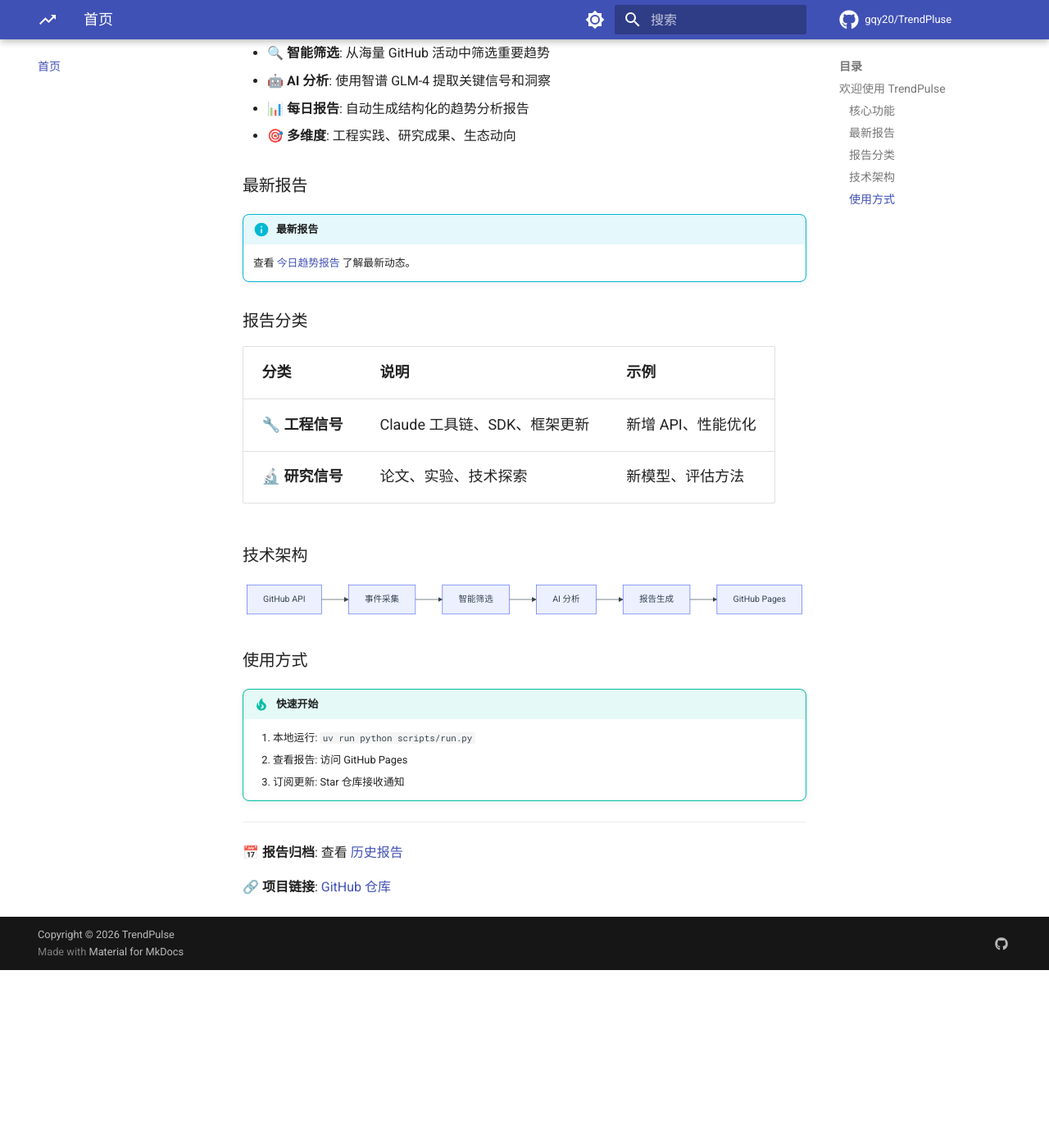
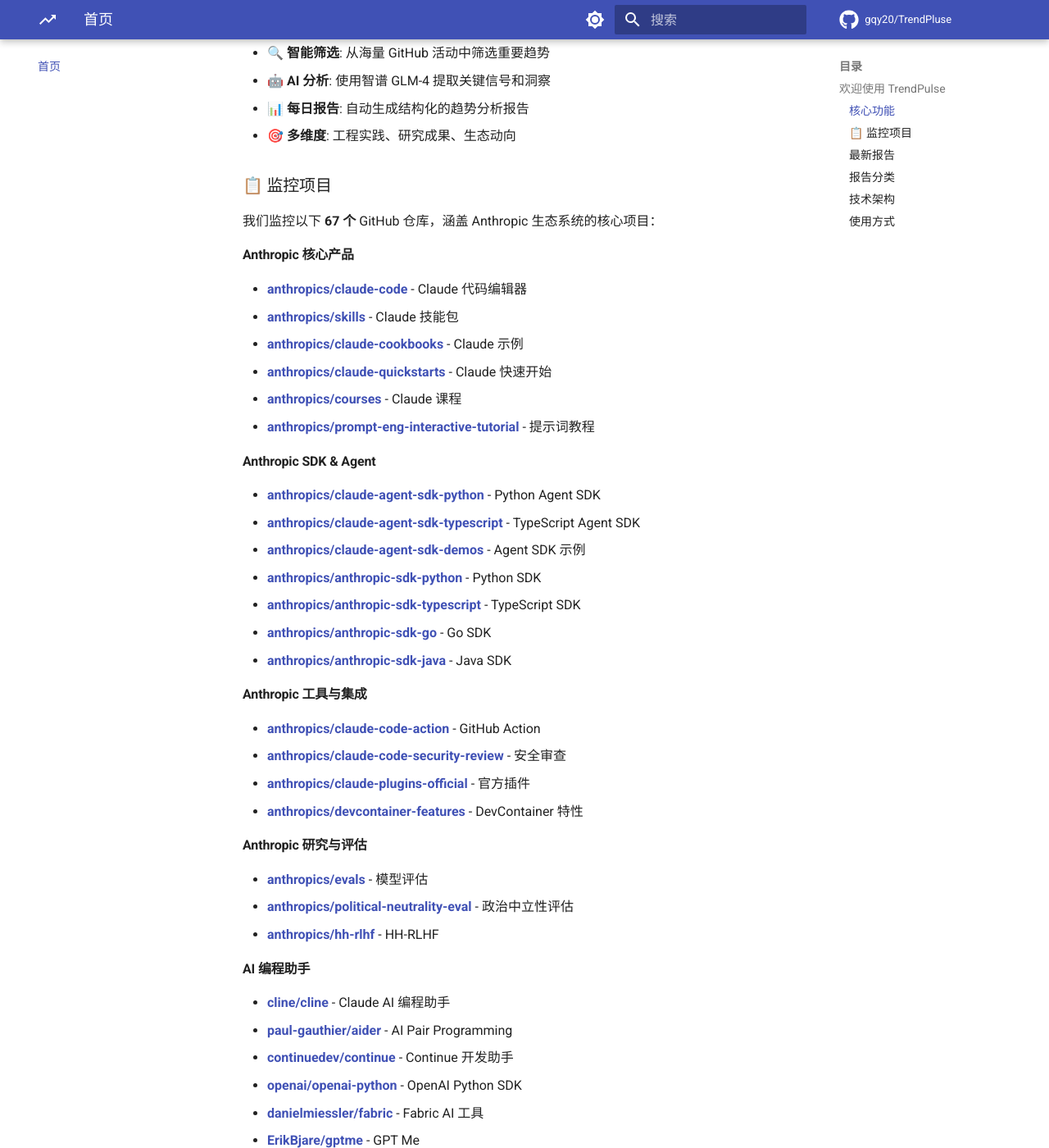
Before and after one commit to gqy20/TrendPluse, an MkDocs documentation site: the page built from docs/index.md, in a window 1280 px wide and 1400 px high, scrolled down 423 px. Shown: the whole window at 82% size. Built offline with MkDocs 1.6.1 and Material for MkDocs 9.7.7, drawn with Linux system fonts in a browser that asks for light colours; nearby versions of some CDN libraries; library files that are not in the unit come from our copies; comment, search, counter and statistics services are not loaded; before the commit the page ends 1606 px from its top, so only the background shows below that; some of the changed text lies outside the part shown.

Commit message:
docs: 在首页添加监控仓库列表展示
- 添加 📋 监控项目部分
- 按类别展示 67 个监控的 GitHub 仓库
- 包含 Anthropic 核心产品、SDK、工具、研究等分类
- 每个仓库带有可点击的 GitHub 链接

🤖 Generated with [Claude Code](https://claude.com/claude-code)

Co-Authored-By: Claude <noreply@anthropic.com>

```diff
--- a/docs/index.md
+++ b/docs/index.md
@@ -14,6 +14,64 @@ TrendPulse 是一个智能的 GitHub 趋势分析工具，专注于追踪 **Anth
 - 🤖 **AI 分析**: 使用智谱 GLM-4 提取关键信号和洞察
 - 📊 **每日报告**: 自动生成结构化的趋势分析报告
 - 🎯 **多维度**: 工程实践、研究成果、生态动向
+
+### 📋 监控项目
+
+我们监控以下 **67 个** GitHub 仓库，涵盖 Anthropic 生态系统的核心项目：
+
+#### Anthropic 核心产品
+
+- **[anthropics/claude-code](https://github.com/anthropics/claude-code)** - Claude 代码编辑器
+- **[anthropics/skills](https://github.com/anthropics/skills)** - Claude 技能包
+- **[anthropics/claude-cookbooks](https://github.com/anthropics/claude-cookbooks)** - Claude 示例
+- **[anthropics/claude-quickstarts](https://github.com/anthropics/claude-quickstarts)** - Claude 快速开始
+- **[anthropics/courses](https://github.com/anthropics/courses)** - Claude 课程
+- **[anthropics/prompt-eng-interactive-tutorial](https://github.com/anthropics/prompt-eng-interactive-tutorial)** - 提示词教程
+
+#### Anthropic SDK & Agent
+
+- **[anthropics/claude-agent-sdk-python](https://github.com/anthropics/claude-agent-sdk-python)** - Python Agent SDK
+- **[anthropics/claude-agent-sdk-typescript](https://github.com/anthropics/claude-agent-sdk-typescript)** - TypeScript Agent SDK
+- **[anthropics/claude-agent-sdk-demos](https://github.com/anthropics/claude-agent-sdk-demos)** - Agent SDK 示例
+- **[anthropics/anthropic-sdk-python](https://github.com/anthropics/anthropic-sdk-python)** - Python SDK
+- **[anthropics/anthropic-sdk-typescript](https://github.com/anthropics/anthropic-sdk-typescript)** - TypeScript SDK
+- **[anthropics/anthropic-sdk-go](https://github.com/anthropics/anthropic-sdk-go)** - Go SDK
+- **[anthropics/anthropic-sdk-java](https://github.com/anthropics/anthropic-sdk-java)** - Java SDK
+
+#### Anthropic 工具与集成
+
+- **[anthropics/claude-code-action](https://github.com/anthropics/claude-code-action)** - GitHub Action
+- **[anthropics/claude-code-security-review](https://github.com/anthropics/claude-code-security-review)** - 安全审查
+- **[anthropics/claude-plugins-official](https://github.com/anthropics/claude-plugins-official)** - 官方插件
+- **[anthropics/devcontainer-features](https://github.com/anthropics/devcontainer-features)** - DevContainer 特性
+
+#### Anthropic 研究与评估
+
+- **[anthropics/evals](https://github.com/anthropics/evals)** - 模型评估
+- **[anthropics/political-neutrality-eval](https://github.com/anthropics/political-neutrality-eval)** - 政治中立性评估
+- **[anthropics/hh-rlhf](https://github.com/anthropics/hh-rlhf)** - HH-RLHF
+
+#### AI 编程助手
+
+- **[cline/cline](https://github.com/cline/cline)** - Claude AI 编程助手
+- **[paul-gauthier/aider](https://github.com/paul-gauthier/aider)** - AI Pair Programming
+- **[continuedev/continue](https://github.com/continuedev/continue)** - Continue 开发助手
+- **[openai/openai-python](https://github.com/openai/openai-python)** - OpenAI Python SDK
+- **[danielmiessler/fabric](https://github.com/danielmiessler/fabric)** - Fabric AI 工具
+- **[ErikBjare/gptme](https://github.com/ErikBjare/gptme)** - GPT Me
+
+#### Agent 框架
+
+- **[TransformerOptimus/SuperAGI](https://github.com/TransformerOptimus/SuperAGI)** - SuperAGI
+- **[Significant-Gravitas/AutoGPT](https://github.com/Significant-Gravitas/AutoGPT)** - AutoGPT
+- **[OpenDevin/OpenDevin](https://github.com/OpenDevin/OpenDevin)** - OpenDevin
+- **[langchain-ai/langchain](https://github.com/langchain-ai/langchain)** - LangChain
+- **[langgenius/dify](https://github.com/langgenius/dify)** - Dify
+- **[run-llama/llama_index](https://github.com/run-llama/llama_index)** - LlamaIndex
+- **[microsoft/autogen](https://github.com/microsoft/autogen)** - AutoGen
+- **[google-gemini/gemini-cli](https://github.com/google-gemini/gemini-cli)** - Gemini CLI
+- **[agentscope-ai/agentscope](https://github.com/agentscope-ai/agentscope)** - AgentScope
+- **[agno-agi/agno](https://github.com/agno-agi/agno)** - Agno
 
 ### 最新报告
 
```
